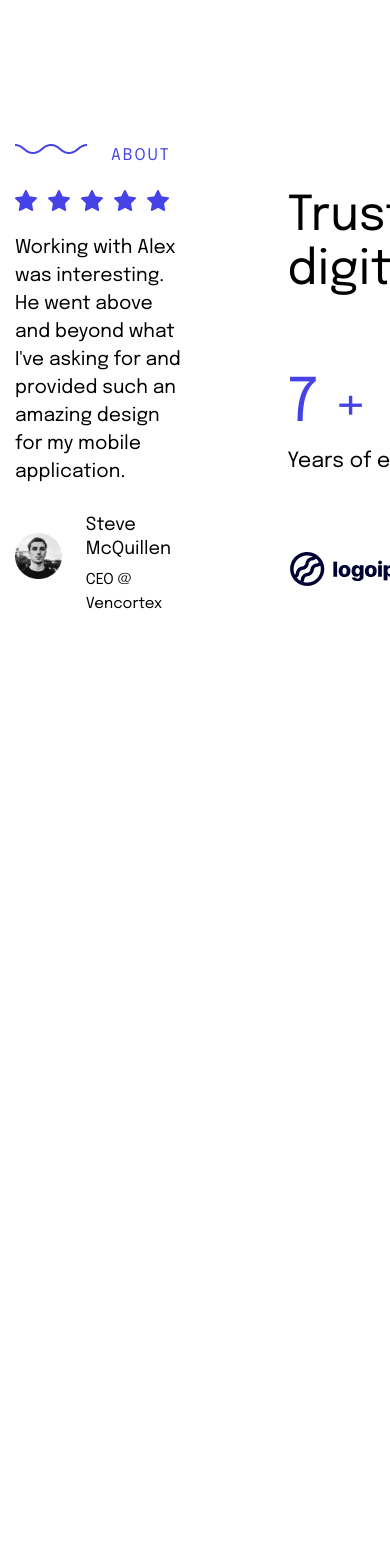
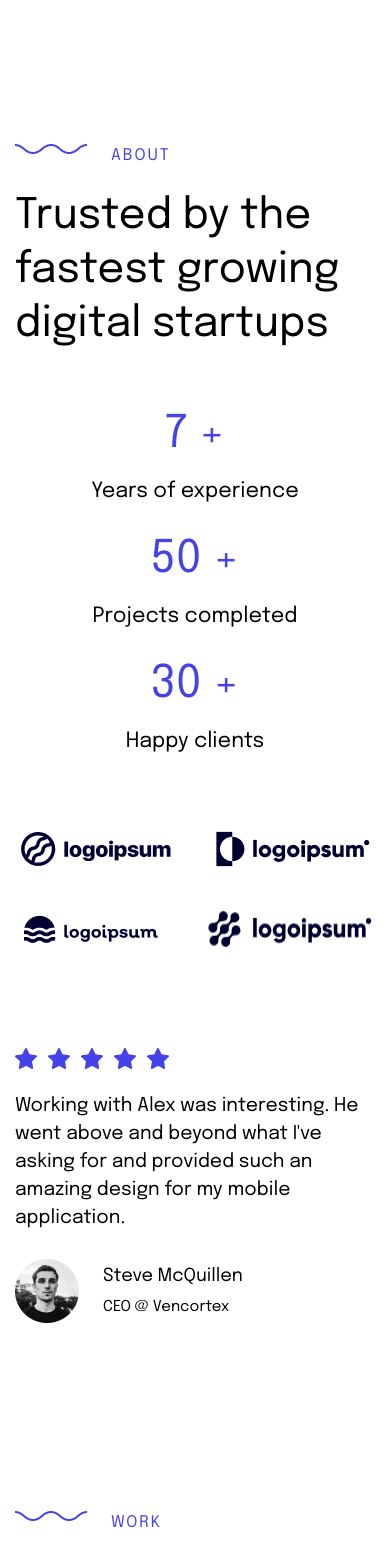
Before and after one commit to a1ekcP/Web.Folio, a plain HTML site: page index.html in a window 390 px wide. Shown: the part 846-2407 px from the top of the page. Before the commit the page ends 1650 px from the top, so only its background shows below. Drawn offline with Linux system fonts and the light colour scheme.

Commit message:
achievs query

```diff
--- a/index.html
+++ b/index.html
@@ -150,6 +150,14 @@
                 </div>
             </div>
         </section>
+        <section class="work">
+            <div class="__container">
+                <div class="work__title section__title">
+                    <img src="icon/about/title.png" alt="" class="section__title-img">
+                    <span class="section__title-title">work</span>
+                </div>
+            </div>
+        </section>
     </div>
 </body>
 </html>
--- a/style.css
+++ b/style.css
@@ -393,5 +393,74 @@ a.main__btn::after{
 }
 .achiev__logos{
     display: flex;
-    gap: 58px;
+    gap: 40px;
 }
+
+
+
+@media (max-width: 1200px){
+    .achievs__review {
+        justify-content: center;
+    }
+    .achiev__logos {
+        gap: 40px;
+    }
+}
+
+
+@media (max-width: 1024px){
+    .achiev__logos {
+        flex-wrap: wrap;
+        margin-left: -100%;
+        justify-content: center;
+    }
+}
+@media (max-width: 968px){
+    .achiev__title {
+        font-size: 36px;
+    }
+    .achiev__num {
+        font-size: 45px;
+    }
+    .achiev__achievs {
+        gap: 15px;
+    }
+}
+@media (max-width: 916px){
+    .achievs__wrap {
+        flex-direction: column-reverse;
+    }
+    .achiev__title {
+        font-size: 42px;
+        margin-bottom: 50px;
+    }
+    .achiev__achievs {
+        gap: 0;
+        justify-content: space-around;
+    }
+    .achiev__logos {
+        flex-wrap: wrap;
+        margin-left: 0;
+        justify-content: center;
+    }
+    .achievs__review {
+        max-width: 100%;
+        justify-content: baseline;
+    }
+}
+@media (max-width: 398px){
+    .achiev__achievs {
+        flex-direction: column;
+        text-align: center;
+        gap: 20px;
+    }
+}
+/*--------------ABOUT-------------*/
+
+
+
+
+/*--------------WORK-------------*/
+.work__title{
+    margin-bottom: 26px;
+}
```
